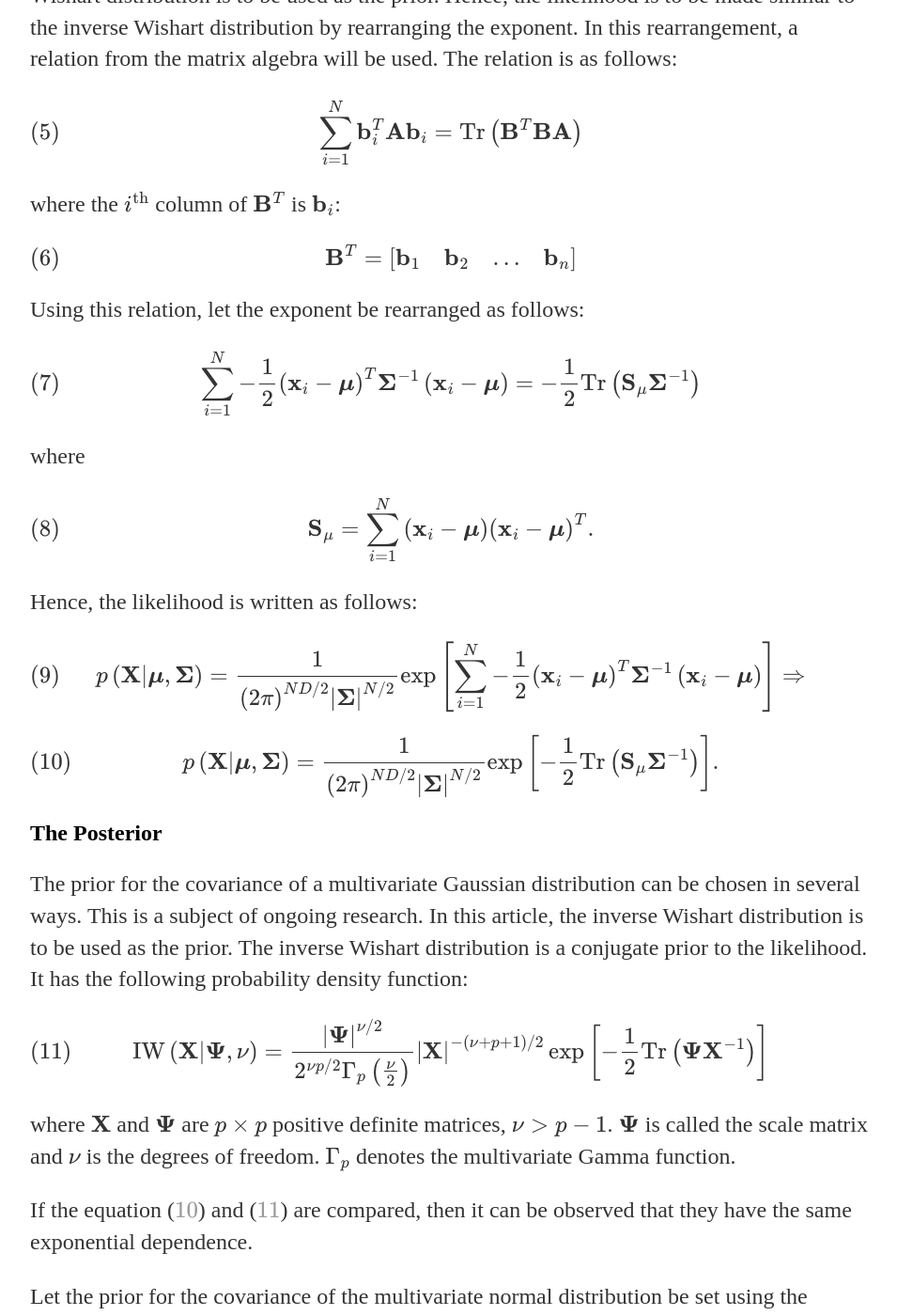
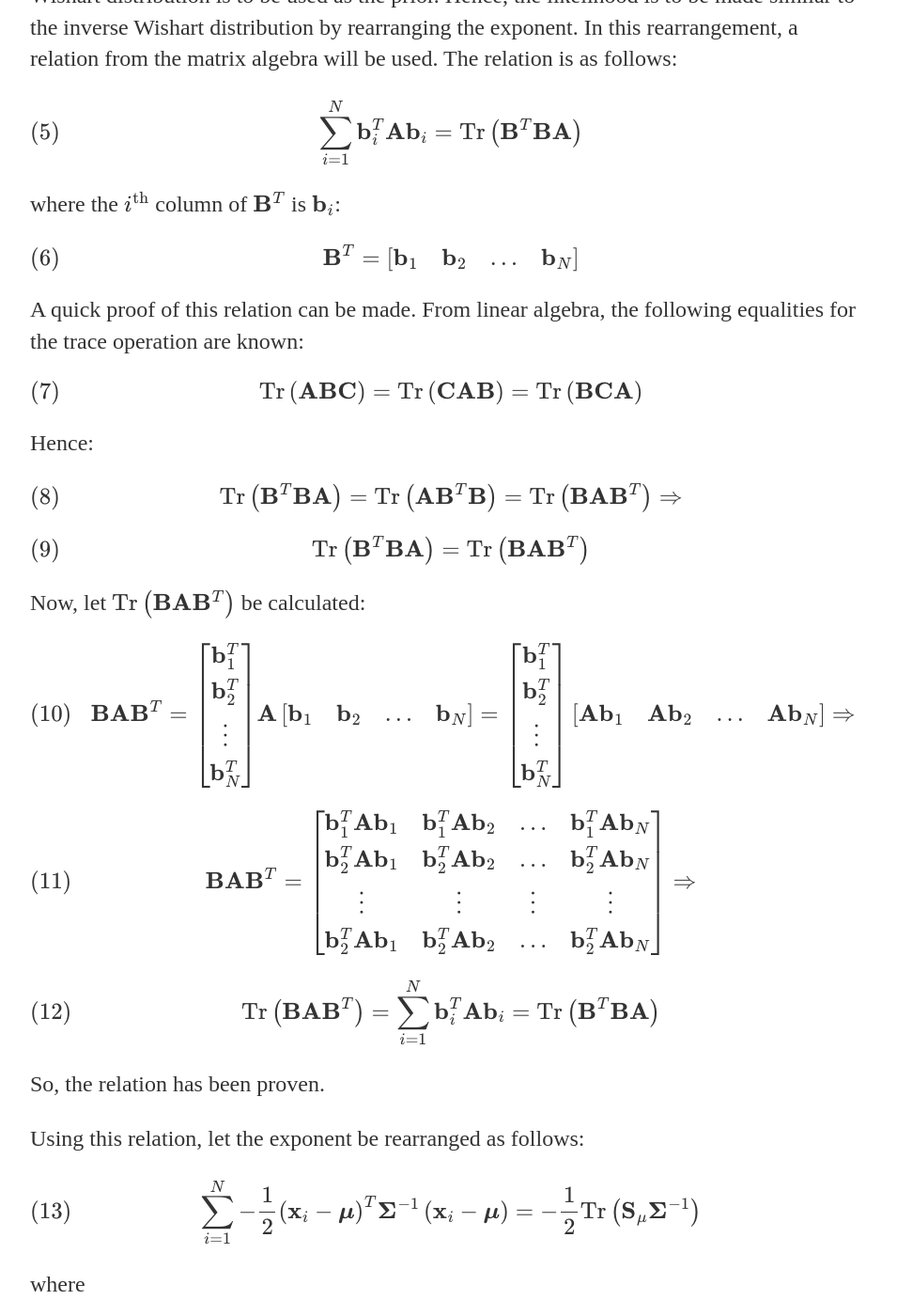
Before and after one commit to SaffetGokcenSen/saffetgokcensen.github.io, a Jekyll site: the page built from _posts/2020-11-26-the-posterior-for-the-covariance-of-a-multivariate-normal-distribution-with-inverse-wishart-prior-and-known-mean.md, in a window 1280 px wide and 1400 px high, scrolled down 1398 px. Shown: the whole window at 94% size, without its empty margins (160-1115 px from the left). Built offline with Jekyll 4.4.1, drawn with Linux system fonts in a browser that asks for light colours; some of the changed text lies outside the part shown.

Commit message:
added a proof

```diff
--- a/_posts/2020-11-26-the-posterior-for-the-covariance-of-a-multivariate-normal-distribution-with-inverse-wishart-prior-and-known-mean.md
+++ b/_posts/2020-11-26-the-posterior-for-the-covariance-of-a-multivariate-normal-distribution-with-inverse-wishart-prior-and-known-mean.md
@@ -28,9 +28,51 @@ The inverse Wishart distribution is a choice for the prior of the covariance of
 where the $i^{\text{th}}$ column of $\mathbf{B}^{T}$ is $\mathbf{b}\_{i}$:
 \begin{equation}
     \mathbf{B}^{T}=\begin{bmatrix}
-        \mathbf{b}\_{1} & \mathbf{b}\_{2} & \dotso & \mathbf{b}\_{n}
+        \mathbf{b}\_{1} & \mathbf{b}\_{2} & \dotso & \mathbf{b}\_{N}
     \end{bmatrix}
 \end{equation}
+A quick proof of this relation can be made. From linear algebra, the following equalities for the trace operation are known:
+\begin{equation}
+    \text{Tr}\left(\mathbf{ABC}\right)=\text{Tr}\left(\mathbf{CAB}\right)=\text{Tr}\left(\mathbf{BCA}\right)
+\end{equation}
+Hence:
+\begin{equation}
+    \text{Tr} \left(\mathbf{B}^{T}\mathbf{B}\mathbf{A}\right)=\text{Tr} \left(\mathbf{A}\mathbf{B}^{T}\mathbf{B}\right)=\text{Tr} \left(\mathbf{B}\mathbf{A}\mathbf{B}^{T}\right) \Rightarrow
+\end{equation}
+\begin{equation}
+    \text{Tr} \left(\mathbf{B}^{T}\mathbf{B}\mathbf{A}\right)=\text{Tr} \left(\mathbf{B}\mathbf{A}\mathbf{B}^{T}\right)
+\end{equation}
+Now, let $\text{Tr} \left(\mathbf{B}\mathbf{A}\mathbf{B}^{T}\right)$ be calculated:
+\begin{equation}
+    \mathbf{B}\mathbf{A}\mathbf{B}^{T}=\begin{bmatrix}
+        \mathbf{b}\_{1}^{T} \newline
+        \mathbf{b}\_{2}^{T} \newline
+        \vdots \newline
+        \mathbf{b}\_{N}^{T}
+    \end{bmatrix}\mathbf{A}\begin{bmatrix}
+        \mathbf{b}\_{1} & \mathbf{b}\_{2} & \dotso & \mathbf{b}\_{N}
+    \end{bmatrix}=\begin{bmatrix}
+        \mathbf{b}\_{1}^{T} \newline
+        \mathbf{b}\_{2}^{T} \newline
+        \vdots \newline
+        \mathbf{b}\_{N}^{T}
+    \end{bmatrix}\begin{bmatrix}
+        \mathbf{A}\mathbf{b}\_{1} & \mathbf{A}\mathbf{b}\_{2} & \dotso & \mathbf{A}\mathbf{b}\_{N}
+    \end{bmatrix}\Rightarrow
+\end{equation}
+\begin{equation}
+    \mathbf{B}\mathbf{A}\mathbf{B}^{T}=\begin{bmatrix}
+        \mathbf{b}\_{1}^{T}\mathbf{A}\mathbf{b}\_{1} & \mathbf{b}\_{1}^{T}\mathbf{A}\mathbf{b}\_{2} & \dotso &\mathbf{b}\_{1}^{T}\mathbf{A}\mathbf{b}\_{N} \newline
+        \mathbf{b}\_{2}^{T}\mathbf{A}\mathbf{b}\_{1} & \mathbf{b}\_{2}^{T}\mathbf{A}\mathbf{b}\_{2} & \dotso &\mathbf{b}\_{2}^{T}\mathbf{A}\mathbf{b}\_{N} \newline
+        \vdots & \vdots & \vdots & \vdots \newline
+        \mathbf{b}\_{2}^{T}\mathbf{A}\mathbf{b}\_{1} & \mathbf{b}\_{2}^{T}\mathbf{A}\mathbf{b}\_{2} & \dotso &\mathbf{b}\_{2}^{T}\mathbf{A}\mathbf{b}\_{N} \newline
+    \end{bmatrix}\Rightarrow
+\end{equation}
+\begin{equation}
+    \text{Tr} \left(\mathbf{B}\mathbf{A}\mathbf{B}^{T}\right)=\sum\_{i=1}^{N}\mathbf{b}\_{i}^{T}\mathbf{A}\mathbf{b}\_{i}=\text{Tr} \left(\mathbf{B}^{T}\mathbf{B}\mathbf{A}\right)
+\end{equation}
+So, the relation has been proven.
+
 Using this relation, let the exponent be rearranged as follows:
 \begin{equation}
     \sum\_{i=1}^{N}-\frac{1}{2}\left(\textbf{x}\_{i}-\boldsymbol{\mu}\right)^{T}\boldsymbol{\Sigma}^{-1} \left(\textbf{x}\_{i}-\boldsymbol{\mu}\right)=-\frac{1}{2}\text{Tr}\left(\mathbf{S}\_{\mu}\boldsymbol{\Sigma}^{-1}\right)
@@ -113,7 +155,7 @@ The condition for positive definiteness can be written as in the following form:
 \end{equation}
 If the equality in equation (\ref{positive\_definiteness}) is to hold for any nonzero $\mathbf{p} \in R^{D}$, then $\mathbf{G}^{T}\mathbf{p}$ must never vanish, which means that the columns of $\mathbf{G}^{T}$ must be linearly independent. $\mathbf{G}$ is of dimension $D \times N$. $\mathbf{G}^{T}$ is of dimension $N \times D$. If $N < D$, it is impossible for the columns of $\mathbf{G}^{T}$ to be linearly independent. So, if the number of data samples is less than the number of features, the MLE cannot be positive definite. If $N\geq D$, the columns of the MLE may be linearly independent, but they are not guaranteed to be linearly independent. Hence, if the number of samples is greater than or equal to the number of features, the MLE is not guaranteed to be positive definite.
 
-An alternative to the MLE for the covariance is the maximum a posteriori (MAP) estimate. It is the mode of the posterior distribution for the covariance of the multivariate normal distribution. Provided the prior is an inverse Wishart distribution with scale matrix $\mathbf{S}\_{0}$ and degrees of freedom $\nu\_{0}$, the posterior dis\-tri\-bu\-tion has been de\-ter\-mined to be an inverse Wishart distribution with scale matrix $\mathbf{S}\_{0}+\mathbf{S}\_{\mu}$ and degrees of freedom $\nu\_{0}+N$. The mode of this distribution is
+An alternative to the MLE for the covariance is the maximum a posteriori (MAP) estimate. It is the mode of the posterior distribution for the covariance of the multivariate normal distribution. Provided the prior is an inverse Wishart distribution with scale matrix $\mathbf{S}\_{0}$ and degrees of freedom $\nu\_{0}$, the posterior distribution has been determined to be an inverse Wishart distribution with scale matrix $\mathbf{S}\_{0}+\mathbf{S}\_{\mu}$ and degrees of freedom $\nu\_{0}+N$. The mode of this distribution is
 \begin{equation}
     \frac{\mathbf{S}\_{0}+\mathbf{S}\_{\mu}}{\nu\_{0}+N+D+1},
 \end{equation}
```
Also changed, not shown: other parts of _posts/2020-11-26-the-posterior-for-the-covariance-of-a-multivariate-normal-distribution-with-inverse-wishart-prior-and-known-mean.md (+1 -1 lines).
